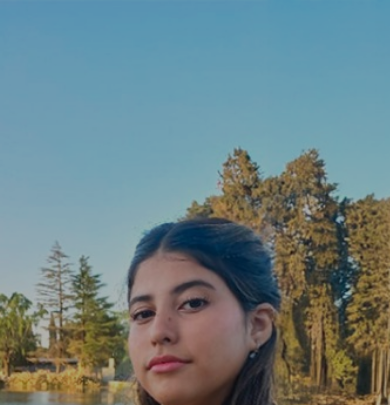
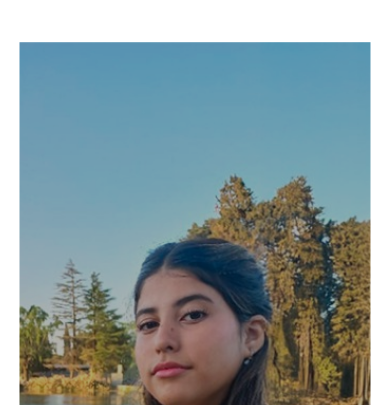
Before and after one commit to gasegovia-1405/Cumple_Jaz, a plain HTML site: page index.html in a window 390 px wide. Shown: the top 405 px of the page. Drawn offline with nearby package versions, Linux system fonts and the light colour scheme.

Commit message:
cambios en sass

```diff
--- a/css/style.css
+++ b/css/style.css
@@ -343,9 +343,12 @@ footer a:hover {
     font-size: 2.5rem;
   }
 @media (max-width: 768px) {
-  header.hero img {
-    object-position: 65% center;
-  }
+ header.hero img {
+  transform: scale(0.9); /* 0.9 = 90% del tamaño original */
+  object-position: 65% center;
+  object-fit: cover;
+  transition: transform 0.5s ease; /* opcional si querés animación suave */
+}
 }
 
   .countdown h2 {
```
